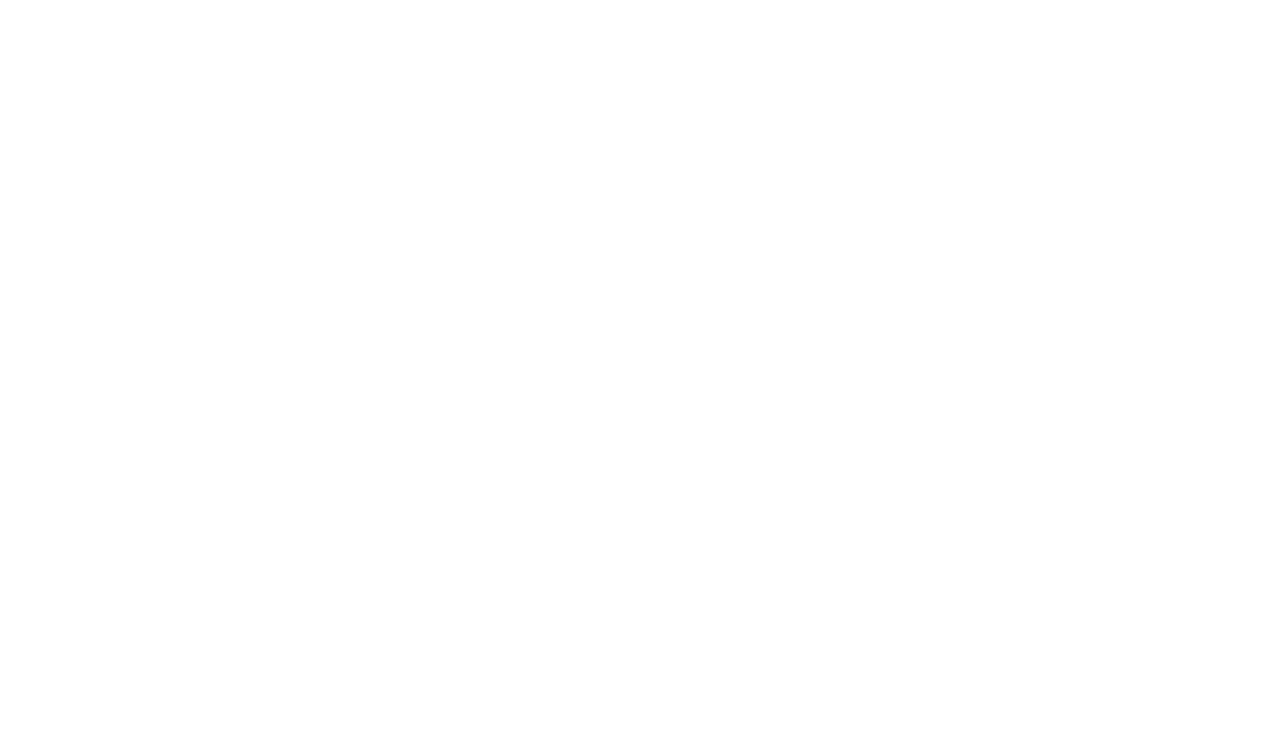
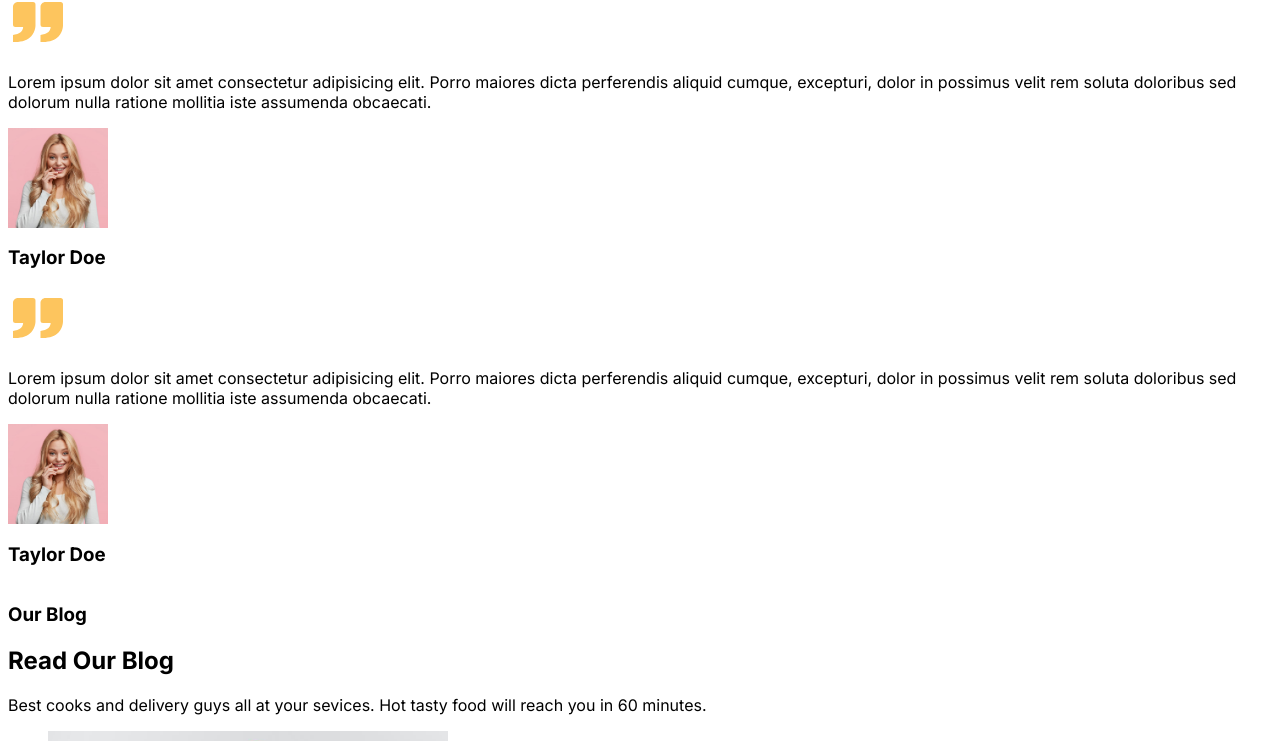
Before and after one commit to fabricio-fn/mais-sabor, a Next.js app: page / in a window 1280 px wide. Shown: the part 6413-7154 px from the top of the page. Before the commit the page ends 6050 px from the top, so only its background shows below. Built offline with nearby package versions, Linux system fonts and the light colour scheme.

Commit message:
update page.tsx

```diff
--- a/src/app/page.tsx
+++ b/src/app/page.tsx
@@ -1,8 +1,10 @@
 "use client"
 
 import Home from "@/components/Home/Home"
+import OurBlog from "@/components/OurBlog/OurBlog"
 import OurMenu from "@/components/OurMenu/OurMenu"
 import PizzaSpecialOffer from "@/components/PizzaSpecialOffer/PizzaSpecialOffer"
+import Testimonials from "@/components/Testimonials/Testimonials"
 
 export default function Main() {
   return (
@@ -10,6 +12,8 @@
       <Home />
       <PizzaSpecialOffer />
       <OurMenu />
+      <Testimonials />
+      <OurBlog />
     </main>
   )
 }
```
